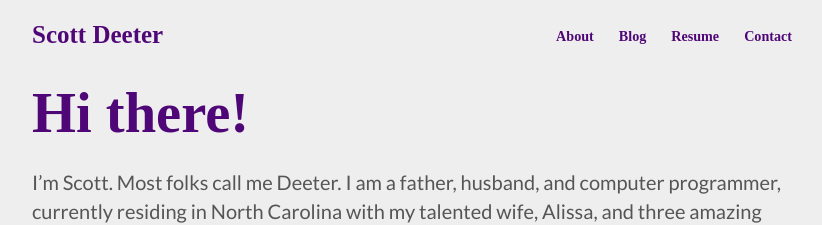
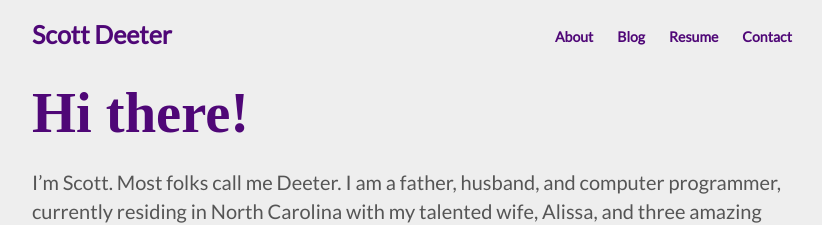
Before and after one commit to deetergp/scottdeeter.com, a Jekyll site: the page built from about.md, in a window 1280 px wide. Shown: the top 225 px of the page, without its empty margins (228-1050 px from the left). Built offline with Jekyll 4.4.1, drawn with Linux system fonts in a browser that asks for light colours; some web fonts are replaced.

Commit message:
Broke SASS variables out to their own stylesheet

```diff
--- a/_sass/_main.scss
+++ b/_sass/_main.scss
@@ -1,12 +1,3 @@
-$font-color-1: #555;
-$header-color: #4f0777;
-$header-font-family: 'Lustria', serif;
-$body-font-family: 'Lato', sans-serif;
-$a-tags: 'a, a:active, a:hover, a:visited';
-$a-tags-hover: 'a:active, a:hover';
-
-$body-width: 38rem;
-
 article, aside, details, figcaption, figure, footer, header, main, nav, section, summary {
   display: block;
 }
@@ -84,7 +75,7 @@ header {
 }
 
 .site-header {
-  font-family: $header-font-family;
+  font-family: $body-font-family;
   font-weight: 900;
   text-align: center;
   @media screen and (min-width: $body-width) {
--- /dev/null
+++ b/_sass/_variables.scss
@@ -0,0 +1,12 @@
+// Color related variables.
+$font-color-1: #555;
+$header-color: #4f0777;
+
+// Typography related variables.
+$header-font-family: 'Lustria', serif;
+$body-font-family: 'Lato', sans-serif;
+$a-tags: 'a, a:active, a:hover, a:visited';
+$a-tags-hover: 'a:active, a:hover';
+
+// Layout related variables.
+$body-width: 38rem;
--- a/css/style.scss
+++ b/css/style.scss
@@ -2,4 +2,5 @@
 ---
 
 // Imports
+@import "variables";
 @import "main";
```
